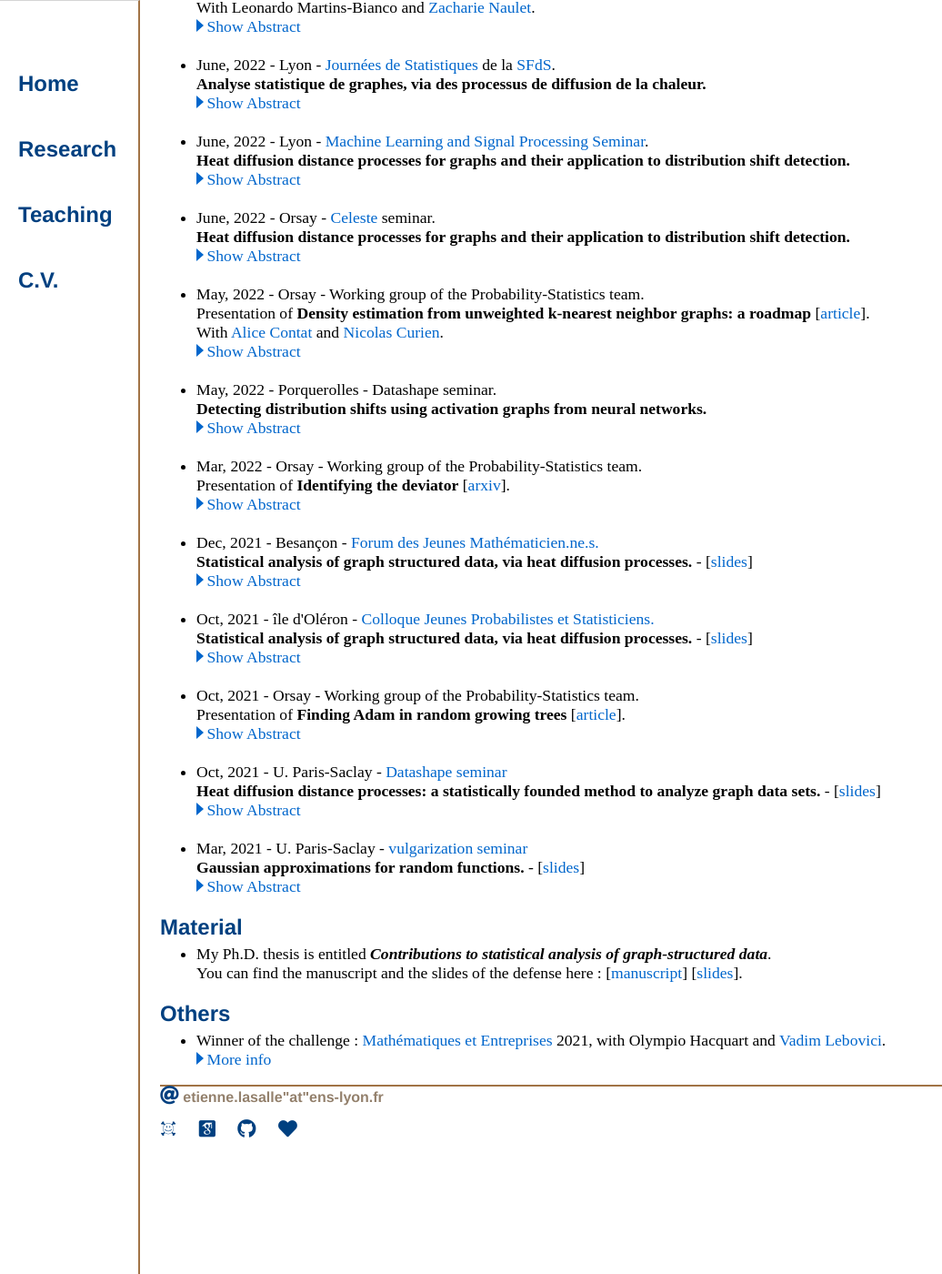
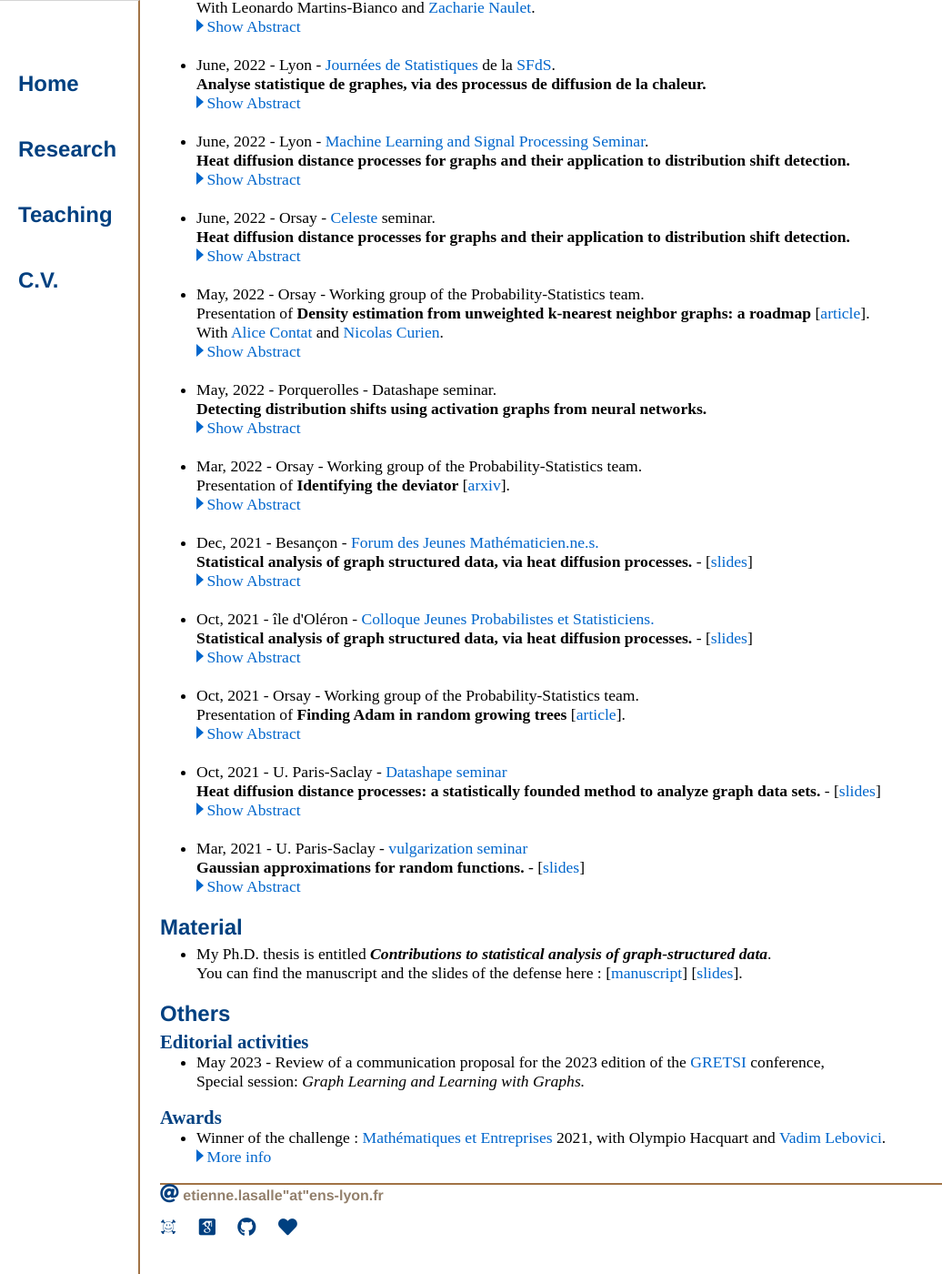
Before and after one commit to elasalle/elasalle.github.io, a Jekyll site: the page built from research/index.html, in a window 1280 px wide and 1400 px high, scrolled down 932 px. Shown: the whole window at 91% size, without its empty margins (0-1036 px from the left). Built offline with Jekyll 4.4.1, drawn with Linux system fonts in a browser that asks for light colours; some web fonts are replaced; before the commit the page ends 2224 px from its top, so only the background shows below that.

Commit message:
editorial activities added

```diff
--- a/css/main.css
+++ b/css/main.css
@@ -71,9 +71,9 @@ h2 {
     color: #004080;
 }
 h3 {
-    color: #333;
     font-size: 1.3em;
-    line-height: 1.4em;
+    margin-top: 0.2em;
+    margin-block-end: 0em;
 }
 
 img {
--- a/research/index.html
+++ b/research/index.html
@@ -236,6 +236,12 @@ Presentation of <b>Identifying the deviator</b> [<a href="https://arxiv.org/abs/
   </ul>
 
   <h2 id="others" class="title2">Others</h2>
+  <h3 class="title2"> Editorial activities</h3>
+  <ul class="normalsize">
+    <li>May 2023 - Review of a communication proposal for the 2023 edition of the <a href="http://gretsi.fr/">GRETSI</a> conference,<br>
+        Special session: <i>Graph Learning and Learning with Graphs.</i></li>
+  </ul>
+  <h3 class="title2">Awards</h3>
   <ul class="normalsize">
     <li> Winner of the challenge : <a href="https://challenge-maths.sciencesconf.org/"> Mathématiques et Entreprises </a> 2021, with Olympio Hacquart and <a href="https://vadimlebovici.github.io/">Vadim Lebovici</a>.
       <button class="showhide challenge" onclick="switchDisplayByClassName('challenge')" style="display: block;"><div class="arrow-right"></div>More info<span class="dots">...</span></button>
```
